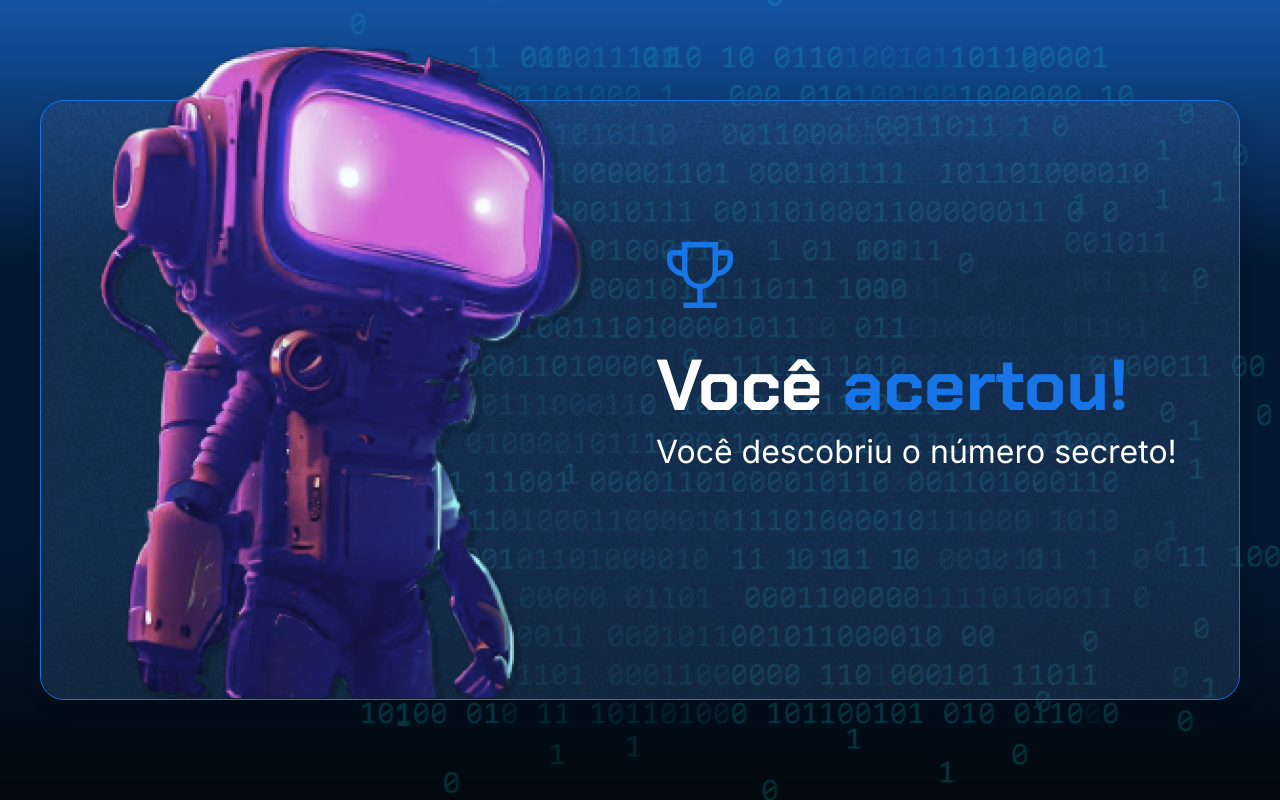
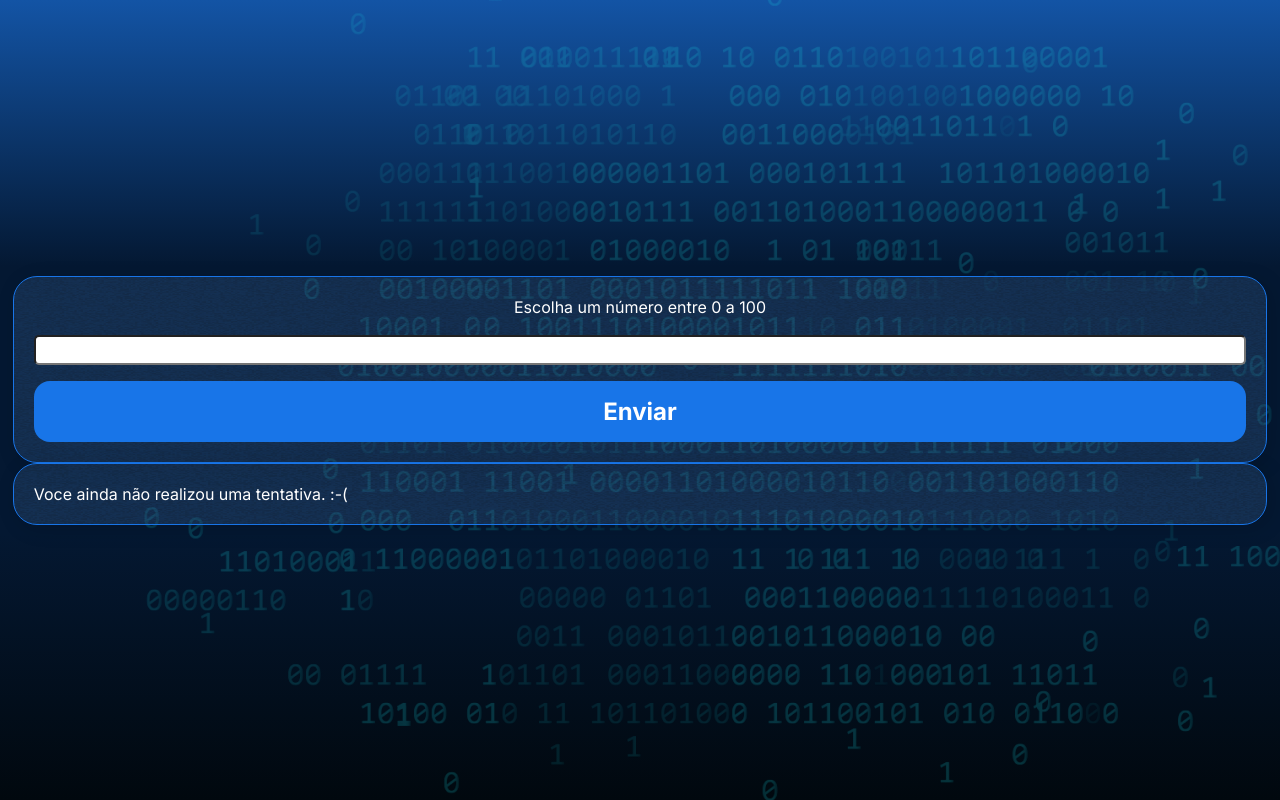
Before and after one commit to jkmthiago/logica-js-projeto_inicial, a plain HTML site: page index.html in a window 1280 px wide. Drawn offline with Linux system fonts and the light colour scheme.

Commit message:
Cria o jogo do número secreto

```diff
--- a/app.js
+++ b/app.js
@@ -0,0 +1,57 @@
+let successDiv = document.getElementById('success')
+let tryHard = document.getElementById('tryHard')
+let gameOn = document.getElementById('gameOn')
+
+let secretNumber = parseInt(Math.random() * 100)
+
+let feedbacks = []
+
+let firstTry = true
+
+function attemptDone() {
+    let attempt = document.getElementById('attempt').value
+    if (firstTry) {
+        firstTry = false
+        document.getElementById('noAttempts').style.display = 'none'
+    }
+
+    if (isNaN(attempt)) {
+        alert("Por favor, insira um número válido.");
+        return;
+    }
+
+    let feedback
+
+    if (attempt > secretNumber) {
+        // alert('Você errou! O número secreto é menor que ' + attempt)
+        feedback = "O número secreto é menor que " + attempt
+    } else if (attempt < secretNumber) {
+        // alert('Você errou! O número secreto é maior que ' + attempt)
+        feedback = "O número secreto é maior que " + attempt
+    } else {
+        gameOn.style.display = 'none'
+        successDiv.style.display = 'flex'
+    }
+
+    feedbacks.unshift(feedback)
+
+    tryHard.innerHTML = '';
+    for (let i = 0; i < feedbacks.length; i++) {
+        let p = document.createElement('p')
+        p.textContent = feedbacks[i]
+        p.id = i + 1
+        tryHard.appendChild(p)
+    }
+}
+
+
+// alert('Boas vindas ao jogo do número aleatório')
+
+// let numeroSecreto = parseInt(Math.random()*100)
+// console.log(numeroSecreto)
+
+// let chute = prompt("Escolha um número entre 0 e 100")
+
+// while (chute != numeroSecreto) {
+//     chute = prompt("Escolha um número entre 0 e 100")
+// }
--- a/index.html
+++ b/index.html
@@ -13,7 +13,20 @@
 </head>
 
 <body>
-    <div class="container">
+    <div id="gameOn">
+        <div id="attempts" class="container2">
+            <p>Escolha um número entre 0 a 100</p><br>
+            <input onkeypress="return event.charCode >= 48 && event.charCode <= 57" type="text" id="attempt" style="color: black; width: 100%; border-radius: 5px; height: 30px; font-size: 23px;">
+            <button type="button" class="container2__botao" onclick="attemptDone()">Enviar</button>
+        </div>
+        <div class="container3">
+            <div id="tryHard" class="results">
+                <p id="noAttempts">Voce ainda não realizou uma tentativa. :-(</p>
+            </div>
+        </div>
+    </div>
+
+    <div id="success" class="container" style="display: none;">
         <div class="container__conteudo">
             <img src="./img/robot.png" alt="robô mergulhador" class="container__imagem-robo" />
             <div class="container__informacoes">
--- a/style.css
+++ b/style.css
@@ -71,6 +71,72 @@ body::before {
     color: #1875E8;
 }
 
+.container2 {
+    padding: 20px;
+    width: 98vw;
+    display: flex;
+    flex-direction: column;
+    align-items: center;
+    justify-content: space-between;
+    border-radius: 24px;
+    border: 1px solid #1875E8;
+    box-shadow: 4px 4px 20px 0px rgba(1, 8, 14, 0.15);
+    background-image: url("img/Ruido.png");
+    background-size: 100% 100%;
+    position: relative;
+}
+
+#tryhard {
+    display: flex;
+    flex-direction: column;
+    border: 2rem;
+}
+
+.container3 {
+    padding: 20px;
+    width: 98vw;
+    display: flex;
+    align-items: center;
+    justify-content: space-between;
+    border-radius: 24px;
+    border: 1px solid #1875E8;
+    box-shadow: 4px 4px 20px 0px rgba(1, 8, 14, 0.15);
+    background-image: url("img/Ruido.png");
+    background-size: 100% 100%;
+    position: relative;
+}
+
+.container2__conteudo {
+    display: flex;
+    align-items: center;
+    position: absolute;
+    bottom: 0;
+}
+
+.container2__informacoes {
+    flex: 1;
+    padding: 20px;
+}
+
+.container2__botao {
+    border-radius: 16px;
+    background: #1875E8;
+    padding: 16px 24px;
+    width: 100%;
+    font-size: 24px;
+    font-weight: 700;
+    border: none;
+    margin-top: 16px;
+}
+
+.container2__texto {
+    margin: 16px 0 16px 0;
+}
+
+.container2__texto-azul {
+    color: #1875E8;
+}
+
 h1 {
     font-family: 'Chakra Petch', sans-serif;
     font-size: 72px;
```
Also changed, not shown: 1 other file.
